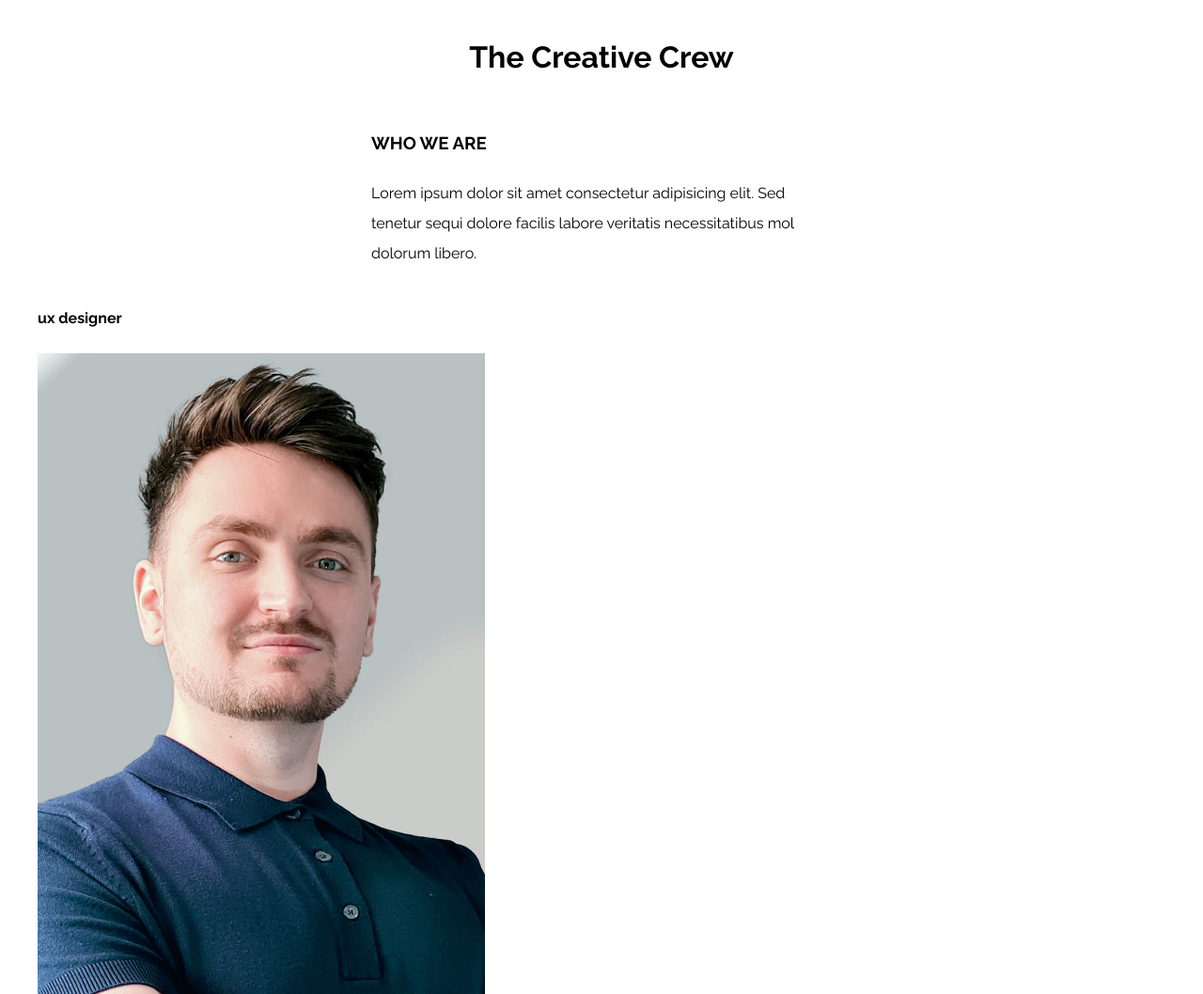
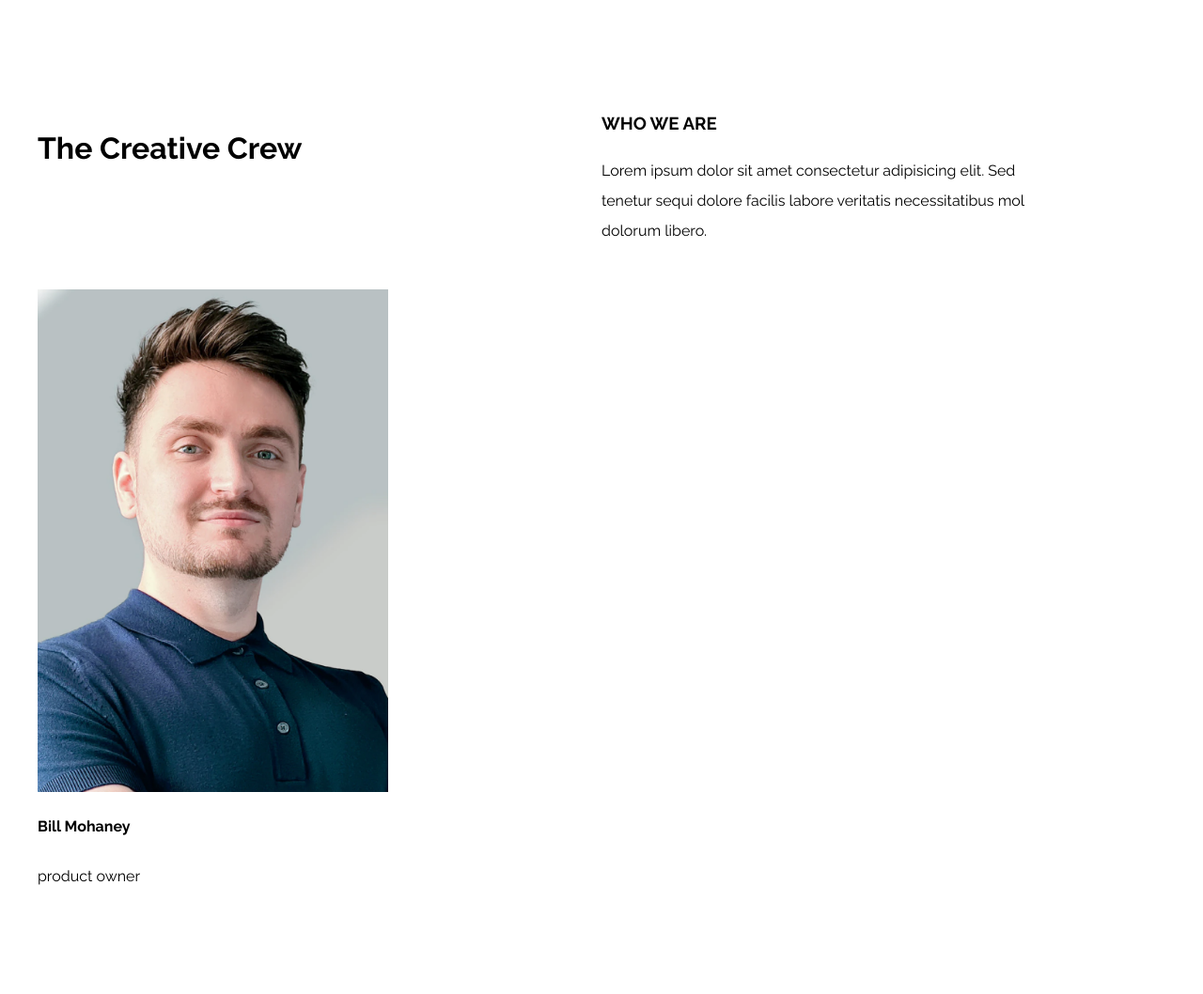
Before and after one commit to jcvillanq/My-team-page, a plain HTML site: page index.html in a window 1280 px wide. Shown: the top 1058 px of the page at 94% size. After the commit the page ends 973 px from the top, so only its background shows below. Drawn offline with Linux system fonts and the light colour scheme.

Commit message:
14/09/2021

```diff
--- a/css/style.css
+++ b/css/style.css
@@ -8,6 +8,12 @@ html {
 *:after {
   box-sizing: inherit;
 }
+
+/* Globals */
+img {
+  max-width: 100%;
+  display: block;
+}
 body {
   font-family: "Raleway", sans-serif;
   font-size: 1.6rem;
@@ -17,6 +23,7 @@ html {
 .container {
   max-width: 1200px;
   margin: 0 auto;
+
 }
 
 /* Site-styles */
@@ -24,14 +31,62 @@ html {
   display: flex;
   flex-direction: column;
   align-items: center;
+}
+@media (min-width: 992px) {
+  header{
+    display: grid;
+    grid-template-columns:repeat(2,1fr);
+    grid-template-rows: repeat(1,1fr);
+    height: 30rem;
+    margin: 3rem 4rem;
 
+  }
+  .info{
+    display: flex;
+    flex-direction: column;
+    height: 24rem;
+    justify-content: flex-end;
+  }
+  .info h3{
+    margin: 0;
+  }
+}
+header h3 {
+  text-transform: uppercase;
+}
+.info {
+  width: 49rem;
+  text-align: start;
+}
+.group {
+  display: grid;
+  grid-template-columns: repeat(2, 1fr);
+  gap: 4rem;
+}
+@media (min-width: 992px) {
+  .group{
+    grid-template-columns: repeat(3, 1fr);
+  }
 
 }
 
-  header h3{
+.user1 {
+  position: relative;
+}
+.work {
+  position: absolute;
+  width: 130px;
+  height: 11px;
+  left: 175px;
+  top: 318px;
+}
+.texto-vertical {
+  font-family: PT Serif;
+  font-style: normal;
+  font-weight: normal;
+  font-size: 10px;
+  line-height: 13px;
   text-transform: uppercase;
+  color: #000000;
+  transform: rotate(90deg);
 }
-.info{
-    width: 49rem;
-    text-align: start;
-}
--- a/index.html
+++ b/index.html
@@ -21,7 +21,7 @@
 
 <body>
 
-  <header class="container ">
+  <header class="container">
     <h1> The Creative Crew </h1>
     <div class="info">
       <h3>who we are</h3>
@@ -29,38 +29,40 @@
         sequi dolore facilis labore  veritatis necessitatibus mol dolorum libero.</p>
     </div>
   </header>
-  <main>
-    <div class="container">
-      <div class="usher">
-        <h4 class="work">ux designer</h4>
-        <img src="/img/photo1.png" alt="user">
+
+  <main class="container group">
+    <div class="user">
+      <img src="img/photo1.png" alt="">
+      <h4>Bill Mohaney</h4>
+      <p>product owner</p>
+    </div>
+  </main>
+
+<!--
+  <main class="container">
+    <div class="group" >
+
+
+        <div class="user1">
+          <h4 class="work texto-vertical" >product owner</h4>
+          <img src="/img/photo1.png" alt="user">
+
         <p class="name">Bill Mahoney</p>
-      </div>
+
+</div>
+
       <div class="user">
         <h4 class="work">ux designer</h4>
         <img src="/img/photo2.png" alt="user">
-        <p class="name">Bill Mahoney</p>
+        <class="name">Saba Cabrera</p>
       </div>
+
       <div class="user">
         <h4 class="work">ux designer</h4>
         <img src="/img/photo3.png" alt="user">
         <p class="name">Bill Mahoney</p>
       </div>
-      <div class="user">
-        <h4 class="work">ux designer</h4>
-        <img src="/img/photo4.png" alt="user">
-        <p class="name">Bill Mahoney</p>
-      </div>
-      <div class="user">
-        <h4 class="work">ux designer</h4>
-        <img src="/img/photo5.png" alt="user">
-        <p class="name">Bill Mahoney</p>
-      </div>
-      <div class="user">
-        <h4 class="work">ux designer</h4>
-        <img src="/img/photo6.png" alt="user">
-        <p class="name">Bill Mahoney</p>
-      </div>
+
 
 
 
@@ -68,7 +70,7 @@
   </main>
 
 
-
+ -->
 
 
 
```
Lines whose indentation alone changed are shown as unchanged.
